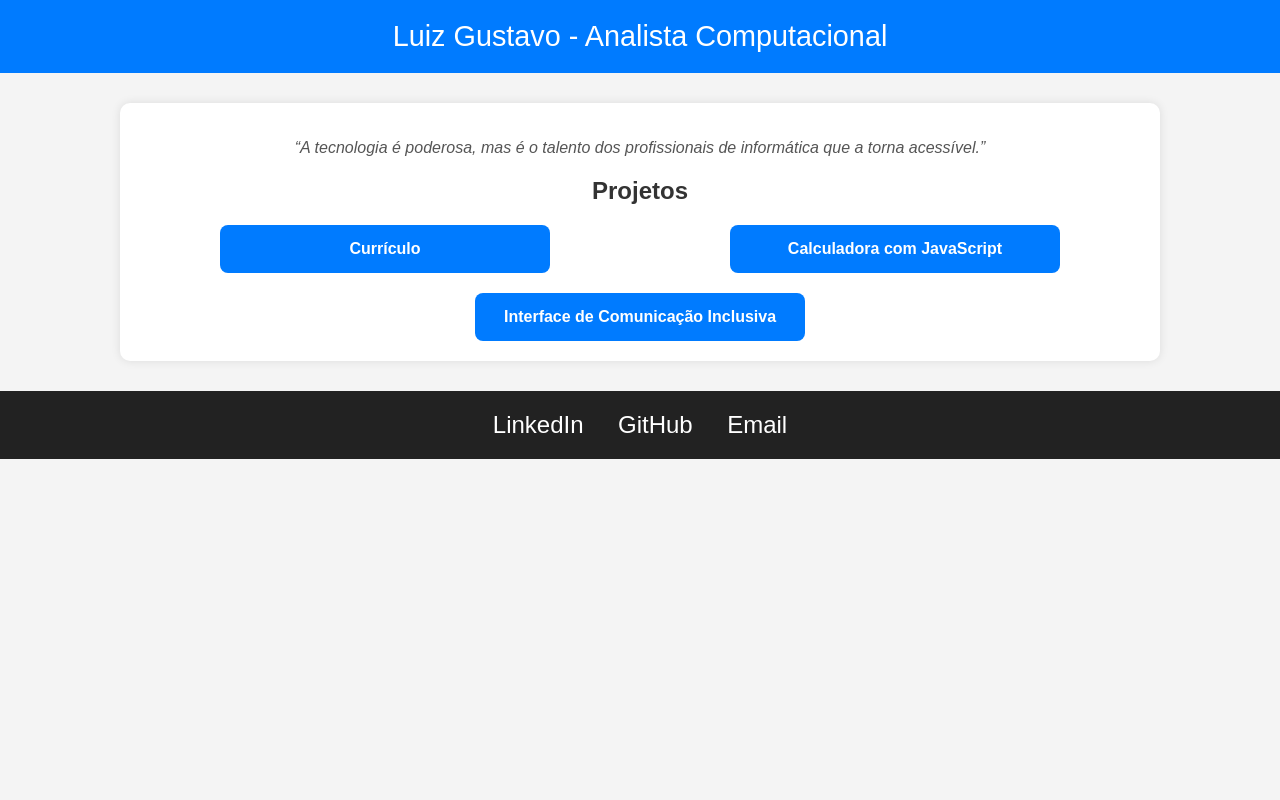
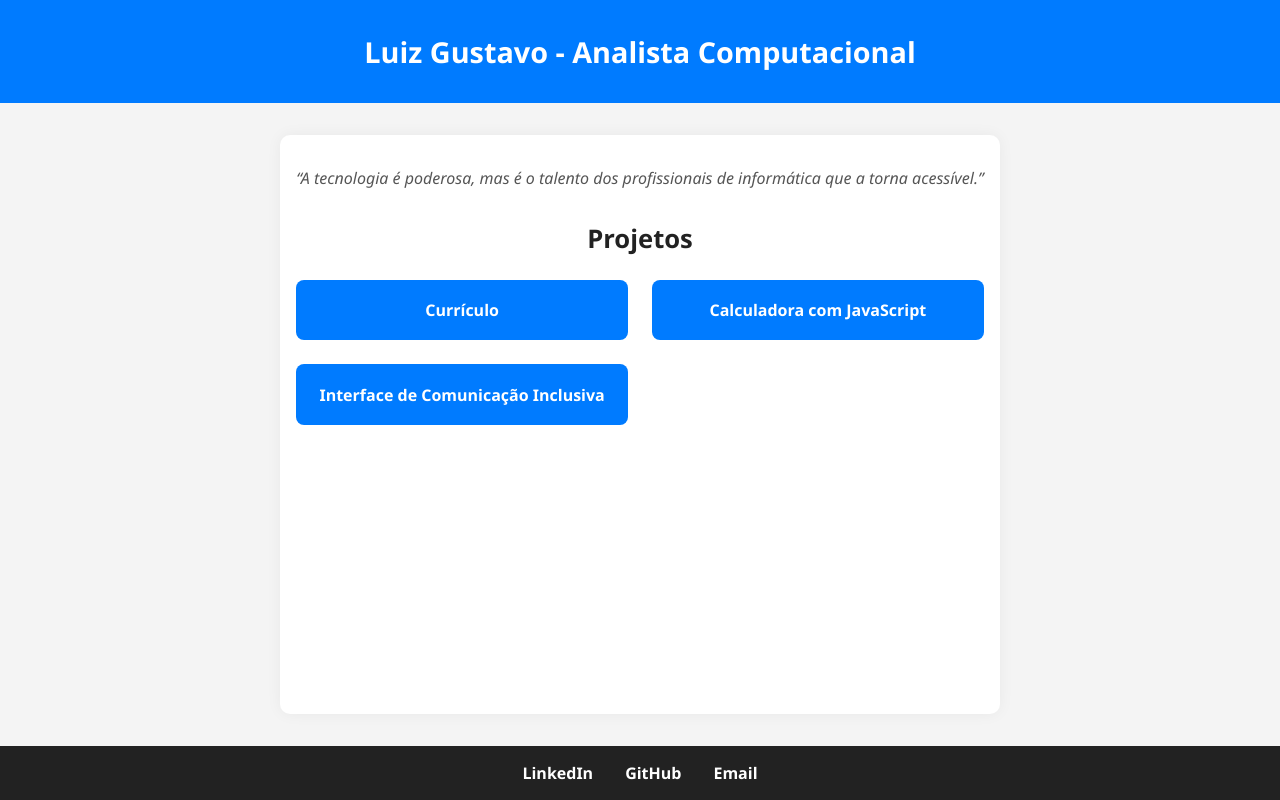
Before and after one commit to gustavosallesz/Projetos-HTML-CSS-JS, a plain HTML site: page index.html in a window 1280 px wide. Drawn offline with Linux system fonts and the light colour scheme.

Commit message:
Update index.html

```diff
--- a/index.html
+++ b/index.html
@@ -1,85 +1,120 @@
 <!DOCTYPE html>
 <html lang="pt-BR">
 <head>
-    <meta charset="UTF-8">
-    <meta name="viewport" content="width=device-width, initial-scale=1.0">
-    <title>Portfólio</title>
+  <meta charset="UTF-8" />
+  <meta name="viewport" content="width=device-width, initial-scale=1.0"/>
+  <title>Portfólio - Luiz Gustavo</title>
   <style>
-        body {
+    * {
+      box-sizing: border-box;
       margin: 0;
       padding: 0;
-            font-family: Arial, sans-serif;
+    }
+
+    body {
+      font-family: "Segoe UI", sans-serif;
       background-color: #f4f4f4;
       color: #333;
-            text-align: center;
+      min-height: 100vh;
+      display: flex;
+      flex-direction: column;
     }
 
     header {
-            background-color: #007BFF;
+      background-color: #007bff;
       color: white;
-            padding: 20px;
-            font-size: 1.8em;
+      padding: 2rem 1rem;
+      text-align: center;
+      font-size: 1.8rem;
+      font-weight: bold;
     }
 
     .container {
+      flex: 1;
       max-width: 1000px;
-            margin: 30px auto;
-            padding: 20px;
-            background: white;
-            box-shadow: 0 0 10px rgba(0, 0, 0, 0.1);
+      margin: 2rem auto;
+      padding: 2rem 1rem;
+      background-color: white;
       border-radius: 10px;
+      box-shadow: 0 0 15px rgba(0, 0, 0, 0.05);
     }
 
     .quote {
       font-style: italic;
-            margin-bottom: 20px;
+      text-align: center;
+      margin-bottom: 2rem;
       color: #555;
     }
 
-        .projects {
-            display: flex;
-            justify-content: space-around;
-            flex-wrap: wrap;
-            gap: 20px;
+    h2 {
+      text-align: center;
+      margin-bottom: 1.5rem;
+      font-size: 1.6rem;
+      color: #222;
     }
 
-        .project-card {
-            background: #007BFF;
-            color: white;
-            padding: 15px;
-            border-radius: 8px;
-            width: 30%;
-            text-align: center;
-            transition: transform 0.3s;
-        }
-
-        .project-card:hover {
-            transform: scale(1.05);
+    .projects {
+      display: grid;
+      grid-template-columns: repeat(auto-fit, minmax(250px, 1fr));
+      gap: 1.5rem;
     }
 
     .project-card a {
+      display: block;
+      background-color: #007bff;
       color: white;
       text-decoration: none;
+      padding: 1.2rem;
+      border-radius: 8px;
+      text-align: center;
       font-weight: bold;
+      transition: background-color 0.3s ease, transform 0.2s ease;
+    }
+
+    .project-card a:hover {
+      background-color: #0056b3;
+      transform: scale(1.03);
     }
 
     footer {
-            margin-top: 30px;
-            background: #222;
+      background-color: #222;
       color: white;
-            padding: 20px;
+      padding: 1rem 0;
+      text-align: center;
+    }
+
+    .social-icons {
+      display: flex;
+      justify-content: center;
+      gap: 2rem;
+      flex-wrap: wrap;
     }
 
     .social-icons a {
       color: white;
       text-decoration: none;
-            margin: 0 15px;
-            font-size: 1.5em;
+      font-weight: 600;
       transition: color 0.3s;
     }
 
     .social-icons a:hover {
-            color: #007BFF;
+      color: #007bff;
+    }
+
+    @media (max-width: 500px) {
+      header {
+        font-size: 1.4rem;
+      }
+
+      .project-card a {
+        padding: 1rem;
+        font-size: 0.95rem;
+      }
+
+      .social-icons {
+        flex-direction: column;
+        gap: 0.5rem;
+      }
     }
   </style>
 </head>
@@ -90,7 +125,6 @@
 
   <div class="container">
     <p class="quote">“A tecnologia é poderosa, mas é o talento dos profissionais de informática que a torna acessível.”</p>
-
     <h2>Projetos</h2>
     <div class="projects">
       <div class="project-card">
```
Lines whose indentation alone changed are shown as unchanged.
